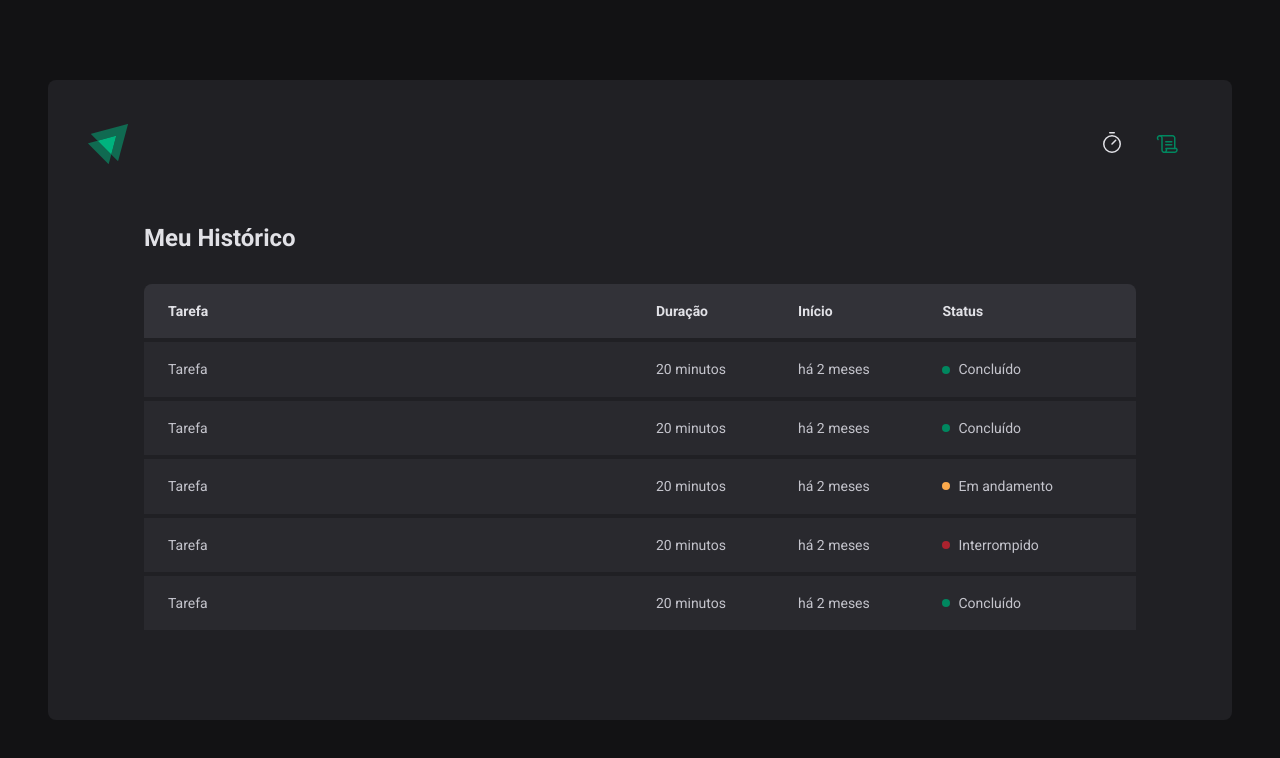
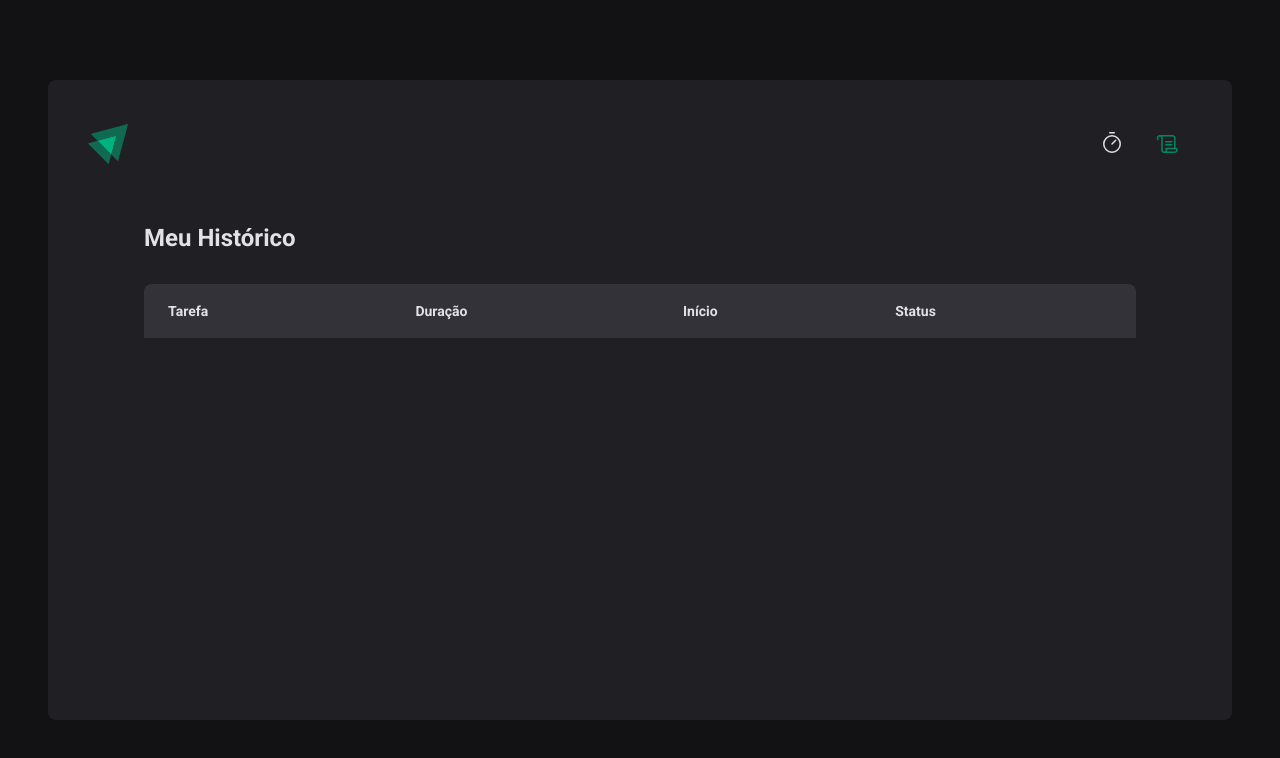
Before and after one commit to yankaique/pomodoro-timer, a React (Vite) app: page /history in a window 1280 px wide. Shown: the top 758 px of the page. Built offline with nearby package versions, Linux system fonts and the light colour scheme.

Commit message:
✨ insert cycles in history page

```diff
--- a/src/contexts/CycleContext.tsx
+++ b/src/contexts/CycleContext.tsx
@@ -19,6 +19,7 @@
 }
 
 interface CycleContextType {
+  cycles: Cycle[]
   activeCycle: Cycle | undefined
   activeCycleId: string | null
   markCurrentCycleAsFinished: () => void
@@ -88,6 +89,7 @@
   return (
     <CyclesContext.Provider
       value={{
+        cycles,
         activeCycle,
         activeCycleId,
         markCurrentCycleAsFinished,
--- a/src/pages/history/index.tsx
+++ b/src/pages/history/index.tsx
@@ -1,6 +1,12 @@
+import { useContext } from 'react'
+import { formatDistanceToNow } from 'date-fns'
+import ptBR from 'date-fns/locale/pt-BR'
+import { CyclesContext } from '../../contexts/CycleContext'
 import { HistoryContainer, HistoryList, Status } from './styles'
 
 export function History() {
+  const { cycles } = useContext(CyclesContext)
+
   return (
     <HistoryContainer>
       <h1>Meu Histórico</h1>
@@ -15,50 +21,31 @@
             </tr>
           </thead>
           <tbody>
-            <tr>
-              <td>Tarefa</td>
-              <td>20 minutos</td>
-              <td>há 2 meses</td>
-              <td>
-                <Status statusColor="green">Concluído</Status>
-              </td>
-            </tr>
+            {cycles.map((cycle) => (
+              <tr key={cycle.id}>
+                <td>{cycle.task}</td>
+                <td>{cycle.minutesAmount} minutos</td>
+                <td>
+                  {formatDistanceToNow(cycle.startDate, {
+                    addSuffix: true,
+                    locale: ptBR,
+                  })}
+                </td>
+                <td>
+                  {cycle.finishedDate && (
+                    <Status statusColor="green">Concluído</Status>
+                  )}
 
-            <tr>
-              <td>Tarefa</td>
-              <td>20 minutos</td>
-              <td>há 2 meses</td>
-              <td>
-                <Status statusColor="green">Concluído</Status>
-              </td>
-            </tr>
+                  {cycle.interruptedDate && (
+                    <Status statusColor="red">Interrompido</Status>
+                  )}
 
-            <tr>
-              <td>Tarefa</td>
-              <td>20 minutos</td>
-              <td>há 2 meses</td>
-              <td>
-                <Status statusColor="yellow">Em andamento</Status>
-              </td>
-            </tr>
-
-            <tr>
-              <td>Tarefa</td>
-              <td>20 minutos</td>
-              <td>há 2 meses</td>
-              <td>
-                <Status statusColor="red">Interrompido</Status>
-              </td>
-            </tr>
-
-            <tr>
-              <td>Tarefa</td>
-              <td>20 minutos</td>
-              <td>há 2 meses</td>
-              <td>
-                <Status statusColor="green">Concluído</Status>
-              </td>
-            </tr>
+                  {!cycle.finishedDate && !cycle.interruptedDate && (
+                    <Status statusColor="yellow">Em andamento</Status>
+                  )}
+                </td>
+              </tr>
+            ))}
           </tbody>
         </table>
       </HistoryList>
```
